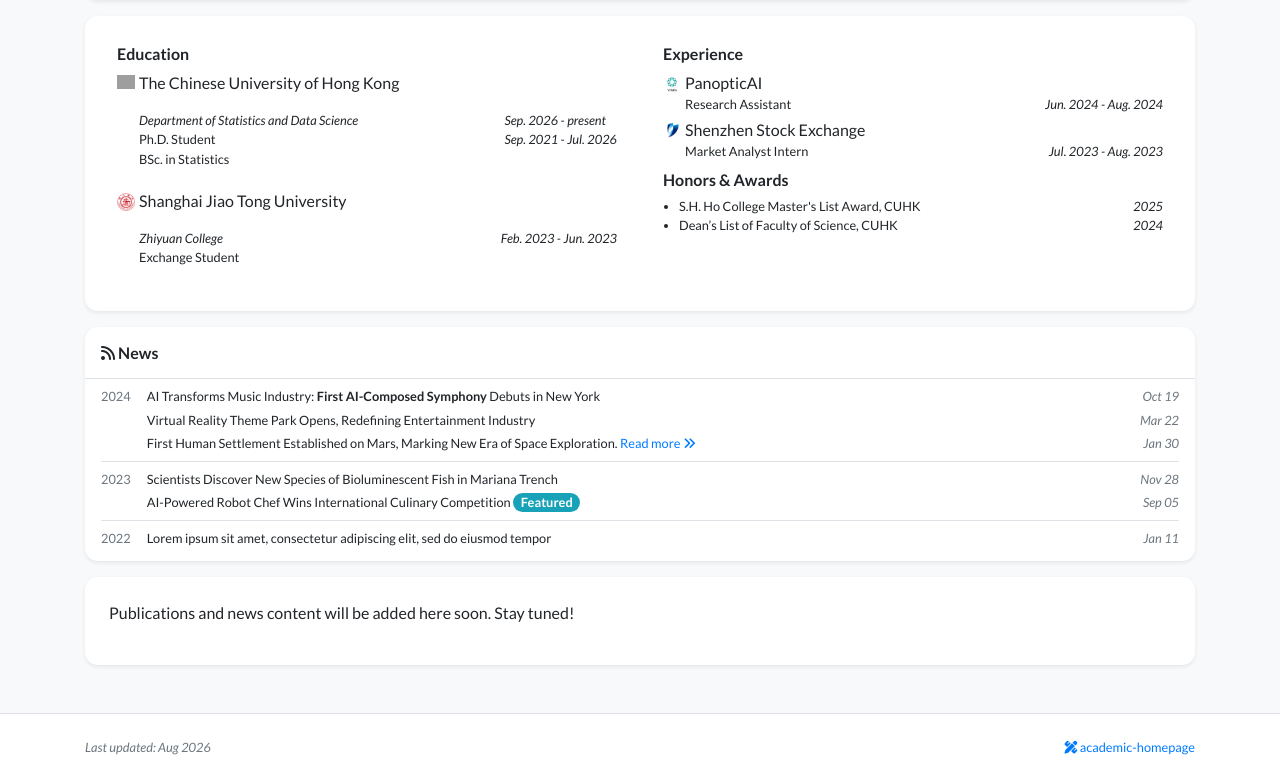
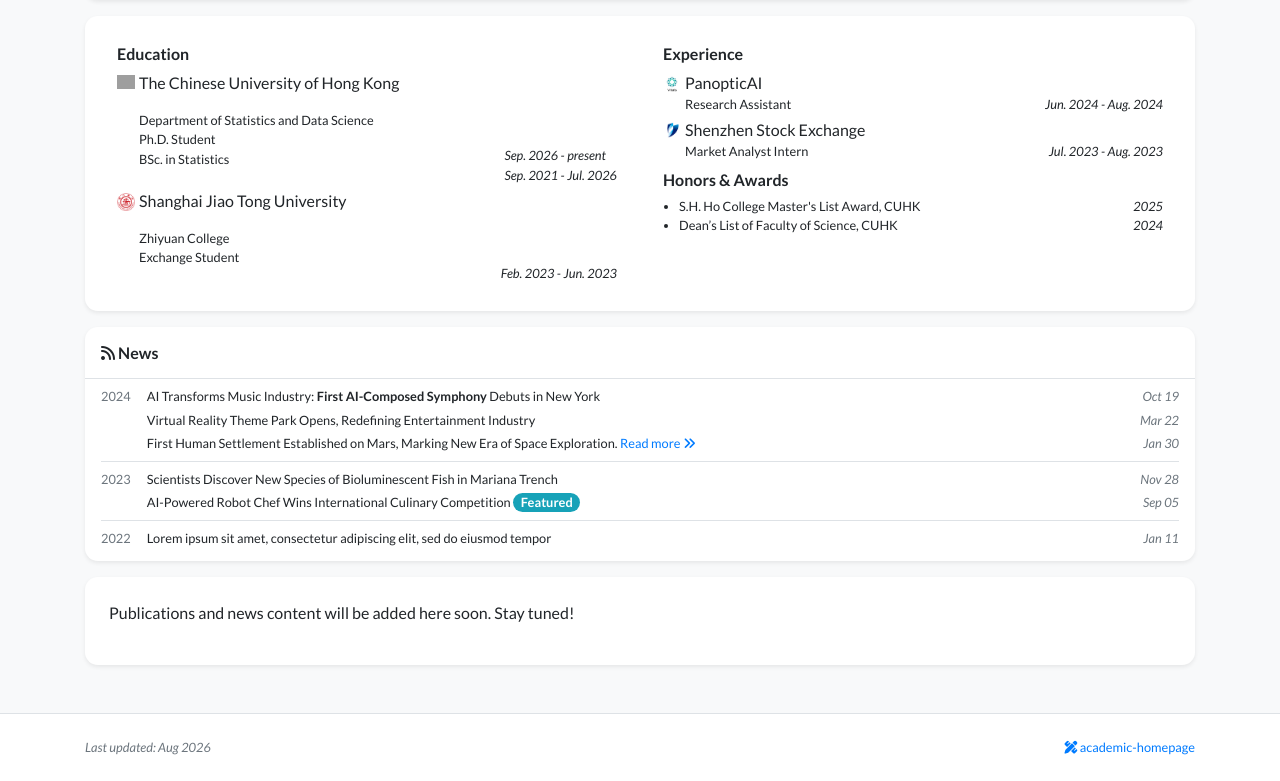
Before and after one commit to DataboyUsen/DataboyUsen.github.io, a Jekyll site: the page built from index.html, in a window 1280 px wide and 1262 px high. Shown: the part 481-1262 px from the top of the window. Built offline with Jekyll 4.4.1, drawn with Linux system fonts in a browser that asks for light colours; nearby versions of some CDN libraries; a style sheet for code colours, icons or effects is not loaded; grey boxes are pictures that could not be loaded.

Commit message:
adjustment6

```diff
--- a/_data/profile.yml
+++ b/_data/profile.yml
@@ -42,7 +42,7 @@
 - name: The Chinese University of Hong Kong
   logo: /assets/images/badges/CUHK.png
   position: >-
-    *Department of Statistics and Data Science* <br/>
+    Department of Statistics and Data Science <br/>
     Ph.D. Student <br/>
     BSc. in Statistics
   date: >-
@@ -52,7 +52,7 @@
 - name: Shanghai Jiao Tong University
   logo: /assets/images/badges/SJTU.png
   position: >-
-    *Zhiyuan College* <br/>
+    Zhiyuan College <br/>
     Exchange Student
   date: >-
     Feb. 2023 - Jun. 2023
--- a/_includes/widgets/experience_card.html
+++ b/_includes/widgets/experience_card.html
@@ -14,9 +14,9 @@
                                     <div class="media-body">
                                         <div>{{ item.name | markdownify }}</div>
                                         <div class="small">{{ item.dept | markdownify }}</div>
-                                        <div class="small d-flex align-items-start">
-                                            <div class="mr-auto">{{ item.position | markdownify }}</div>
-                                            <div class="no-break pl-2"><em>{{ item.date | markdownify }}</em></div>
+                                        <div class="small d-flex">
+                                            <div>{{ item.position | markdownify }}</div>
+                                            <div class="mt-auto ml-auto no-break"><em>{{ item.date }}</em></div>
                                         </div>
                                     </div>
                                 </li>
--- a/assets/css/global.css
+++ b/assets/css/global.css
@@ -91,8 +91,3 @@
 .email-text {
     font-family: Source Code Pro, monospace;
 }
-
-.media-body .small > p {
-    margin-top: 0;
-    margin-bottom: 0;
-}
```
